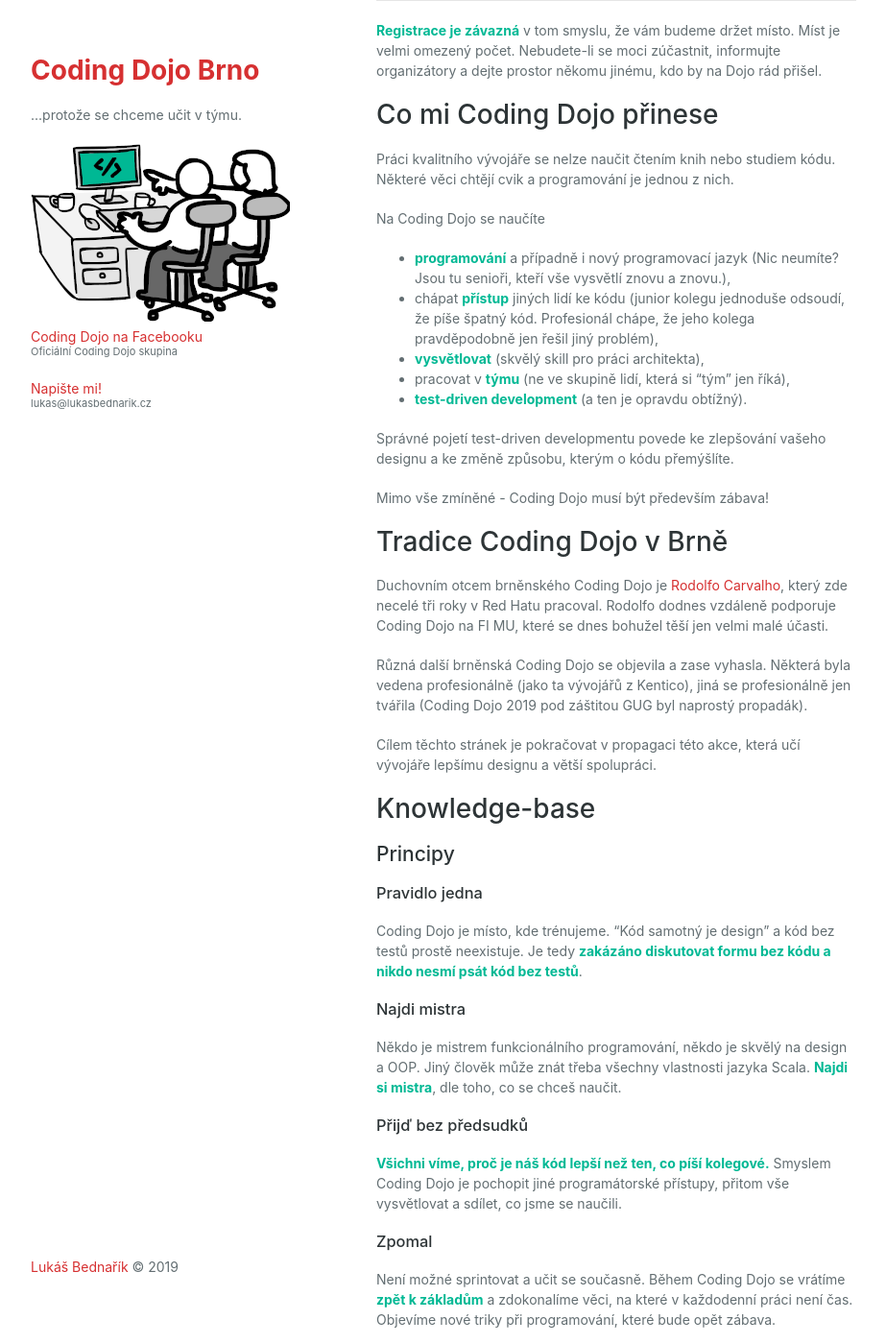
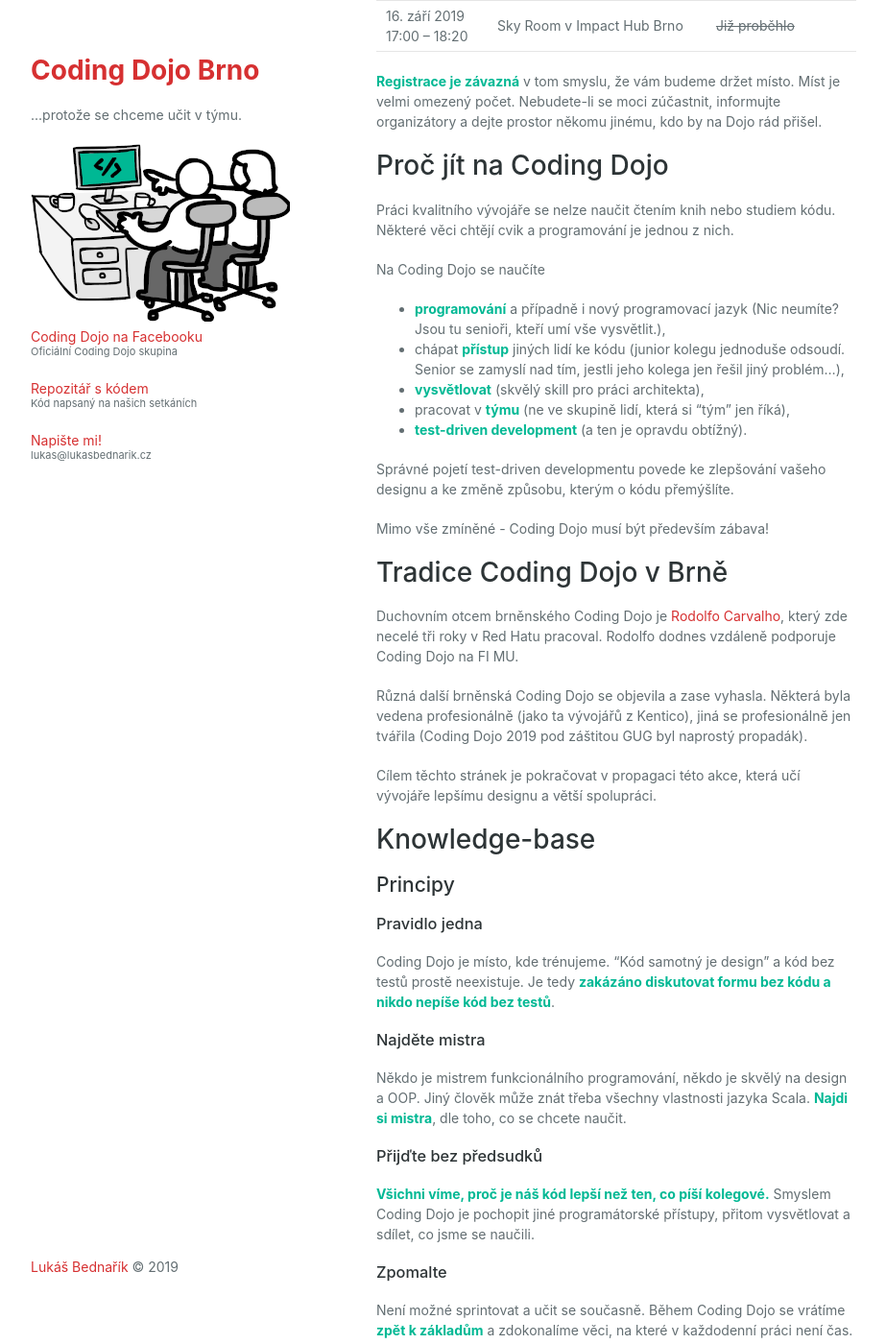
Before and after one commit to lukasbednarik/codingdojobrno.cz, a Jekyll site: the page built from index.md, in a window 1280 px wide and 1400 px high, scrolled down 255 px. Shown: the whole window at 96% size, without its empty margins (178-1101 px from the left). Built offline with Jekyll 4.4.1, drawn with Linux system fonts in a browser that asks for light colours; some of the changed text lies outside the part shown.

Commit message:
proofreading

```diff
--- a/_includes/sidebar.html
+++ b/_includes/sidebar.html
@@ -3,5 +3,6 @@
   <p>...protože se chceme učit v týmu.</p>
   <img src="assets/pair-programming-small.png" alt="Coding Dojo Brno">
   <p class="view"><a href="https://www.facebook.com/groups/dojobrno">Coding Dojo na Facebooku <small>Oficiální Coding Dojo skupina</small></a></p>
+  <p class="view"><a href="https://github.com/lukasbednarik/codingdojobrno-code">Repozitář s kódem <small>Kód napsaný na našich setkáních</small></a></p>
   <p class="view"><a href="mailto:lukas@lukasbednarik.cz">Napište mi! <small>lukas@lukasbednarik.cz</small></a></p>
 </header>
--- a/index.md
+++ b/index.md
@@ -3,27 +3,27 @@
 title: Domů
 ---
 
-# Chystané termíny
+# Termíny
 
 Cílem je Coding Dojo pořádat jednou měsíčně. Uvídíme, jak se nám to podaří.
 
 | Kdy                               | Kde     | Registrace  |
 | --------------------------------- | ------- | ----------- |
-| **16. září 2019**<br /> **17:00 -- 18:20** | Sky Room v [Impact Hub Brno](https://www.hubbrno.cz/) | [Závazná registrace](https://www.eventbrite.com/e/coding-dojo-brno-registration-68828456767) |
+| **říjen 2019**<br /> **17:00 -- 18:45** | Sky Room v [Impact Hub Brno](https://www.hubbrno.cz/) | Závazná registrace |
+| 16. září 2019<br /> 17:00 -- 18:20 | Sky Room v Impact Hub Brno | ~~Již proběhlo~~ |
 
 **Registrace je závazná** v tom smyslu, že vám budeme držet místo. Míst je velmi omezený počet. Nebudete-li se moci zúčastnit, informujte organizátory a
 dejte prostor někomu jinému, kdo by na Dojo rád přišel.
 
-# Co mi Coding Dojo přinese
+# Proč jít na Coding Dojo
 
 Práci kvalitního vývojáře se nelze naučit čtením knih nebo studiem kódu.
 Některé věci chtějí cvik a programování je jednou z nich.
 
 Na Coding Dojo se naučíte
-- **programování** a případně i nový programovací jazyk (Nic neumíte? Jsou tu senioři, kteří vše vysvětlí
-  znovu a znovu.),
-- chápat **přístup** jiných lidí ke kódu (junior kolegu jednoduše odsoudí, že píše špatný kód.
-  Profesionál chápe, že jeho kolega pravděpodobně jen řešil jiný problém),
+- **programování** a případně i nový programovací jazyk (Nic neumíte? Jsou tu senioři, kteří umí vše vysvětlit.),
+- chápat **přístup** jiných lidí ke kódu (junior kolegu jednoduše odsoudí.
+  Senior se zamyslí nad tím, jestli jeho kolega jen řešil jiný problém...),
 - **vysvětlovat** (skvělý skill pro práci architekta),
 - pracovat v **týmu** (ne ve skupině lidí, která si "tým" jen říká),
 - **test-driven development** (a ten je opravdu obtížný).
@@ -36,8 +36,7 @@
 # Tradice Coding Dojo v Brně
 
 Duchovním otcem brněnského Coding Dojo je [Rodolfo Carvalho](https://www.linkedin.com/in/rhcarvalho/),
-který zde necelé tři roky v Red Hatu pracoval. Rodolfo dodnes vzdáleně podporuje Coding Dojo na FI MU,
-které se dnes bohužel těší jen velmi malé účasti.
+který zde necelé tři roky v Red Hatu pracoval. Rodolfo dodnes vzdáleně podporuje Coding Dojo na FI MU.
 
 Různá další brněnská Coding Dojo se objevila a zase vyhasla. Některá byla vedena profesionálně
 (jako ta vývojářů z Kentico), jiná se profesionálně jen tvářila (Coding Dojo 2019 pod záštitou GUG
@@ -54,29 +53,29 @@
 
 Coding Dojo je místo, kde trénujeme. "Kód samotný je design"
 a kód bez testů prostě neexistuje.
-Je tedy **zakázáno diskutovat formu bez kódu a nikdo nesmí psát kód bez testů**.
+Je tedy **zakázáno diskutovat formu bez kódu a nikdo nepíše kód bez testů**.
 
-### Najdi mistra
+### Najděte mistra
 
 Někdo je mistrem funkcionálního programování,
 někdo je skvělý na design a OOP.
 Jiný člověk může znát třeba všechny vlastnosti jazyka Scala.
-**Najdi si mistra**, dle toho, co se chceš naučit.
+**Najdi si mistra**, dle toho, co se chcete naučit.
 
-### Přijď bez předsudků
+### Přijďte bez předsudků
 
 **Všichni víme, proč je náš kód lepší než ten, co píší kolegové.**
 Smyslem Coding Dojo je pochopit jiné programátorské přístupy,
-přitom vše vysvětlovat a sdílet, co jsme se naučili.
+přitom vysvětlovat a sdílet, co jsme se naučili.
 
-### Zpomal
+### Zpomalte
 
 Není možné sprintovat a učit se současně.
 Během Coding Dojo se vrátíme **zpět k základům** a zdokonalíme věci,
 na které v každodenní práci není čas.
-Objevíme nové triky při programování, které bude opět zábava.
+Objevíme nové triky při programování, které tak bude opět zábavné.
 
-### Ukaž show před publikem
+### Ukažte se před publikem
 
 Jakmile dosáhnete mistrovství v jednom Kata (cvičení),
 můžete jej ukázat sami před **publikem**. Uvidíte, o kolik obtížnější
```
